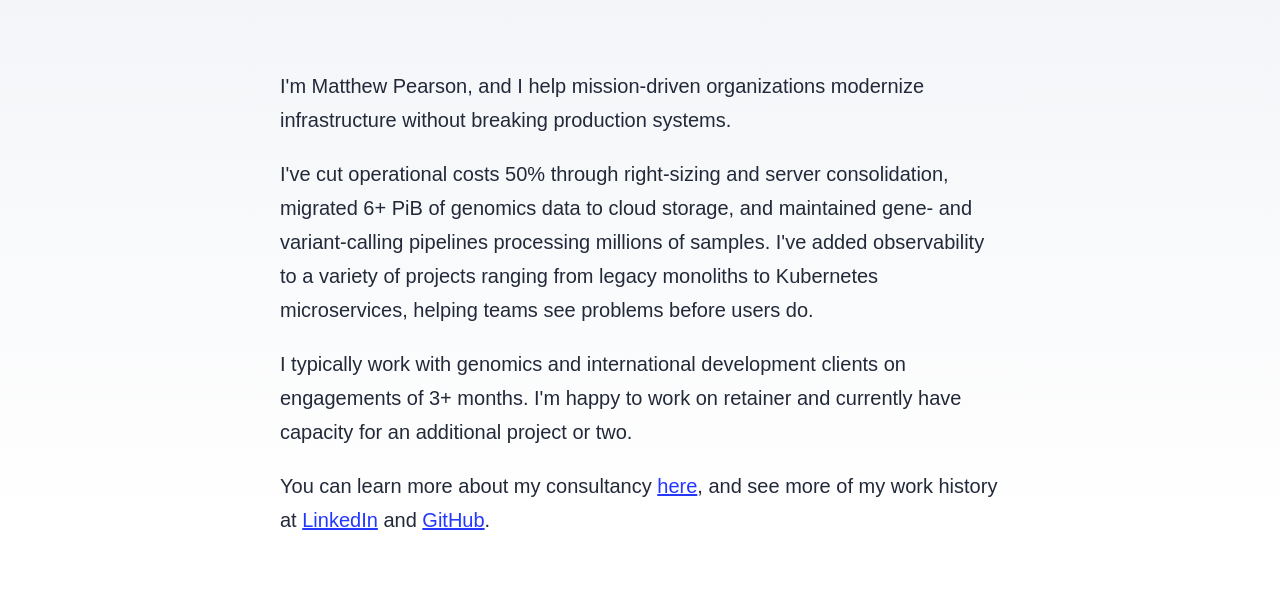
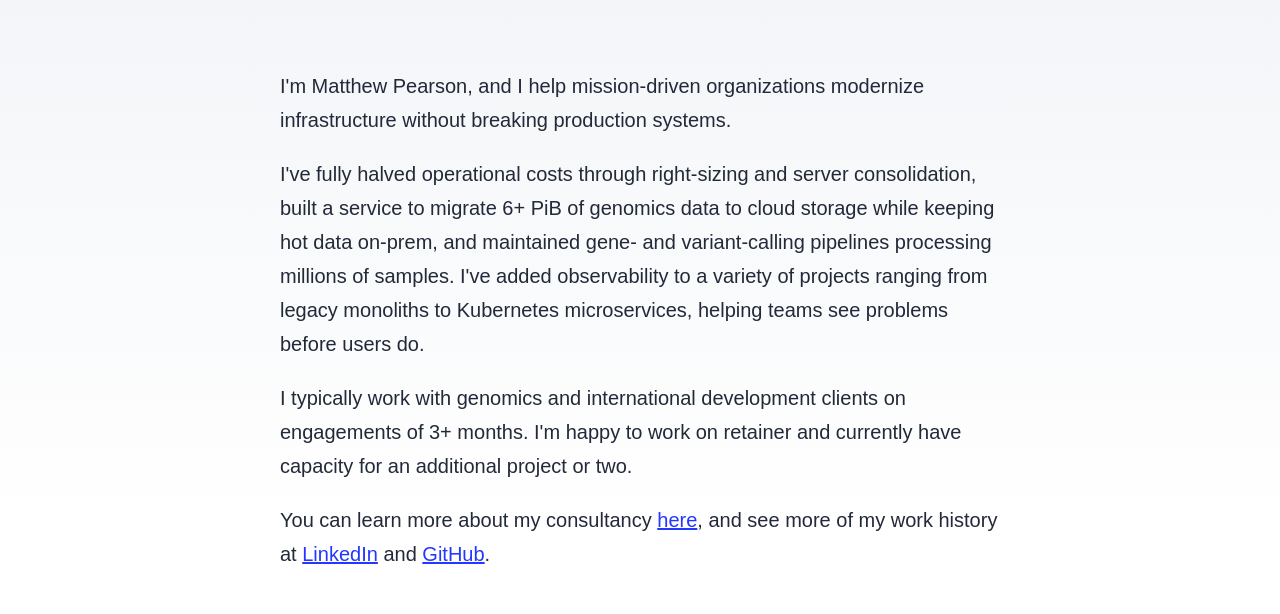
Before and after one commit to mdpearson/looptid-homepage, an Astro site: page / in a window 1280 px wide. Shown: the part 74-688 px from the top of the page. Built offline with nearby package versions, Linux system fonts and the light colour scheme; Astro itself is replaced by a stand-in of ours.

Commit message:
Clean up intro text

```diff
--- a/src/pages/index.mdx
+++ b/src/pages/index.mdx
@@ -6,8 +6,9 @@ title: 'Looptid Microsystems'
 I'm Matthew Pearson, and I help mission-driven organizations modernize
 infrastructure without breaking production systems.
 
-I've cut operational costs 50% through right-sizing and server consolidation,
-migrated 6+ PiB of genomics data to cloud storage, and maintained gene- and
+I've fully halved operational costs through right-sizing and server
+consolidation, built a service to migrate 6+ PiB of genomics data to cloud
+storage while keeping hot data on-prem, and maintained gene- and
 variant-calling pipelines processing millions of samples. I've added
 observability to a variety of projects ranging from legacy monoliths to
 Kubernetes microservices, helping teams see problems before users do.
```
